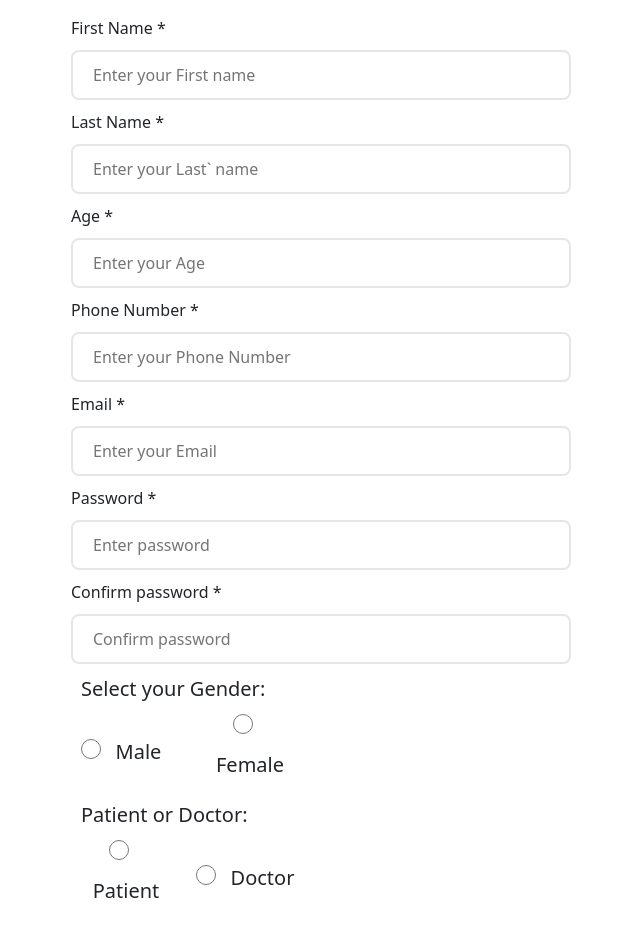
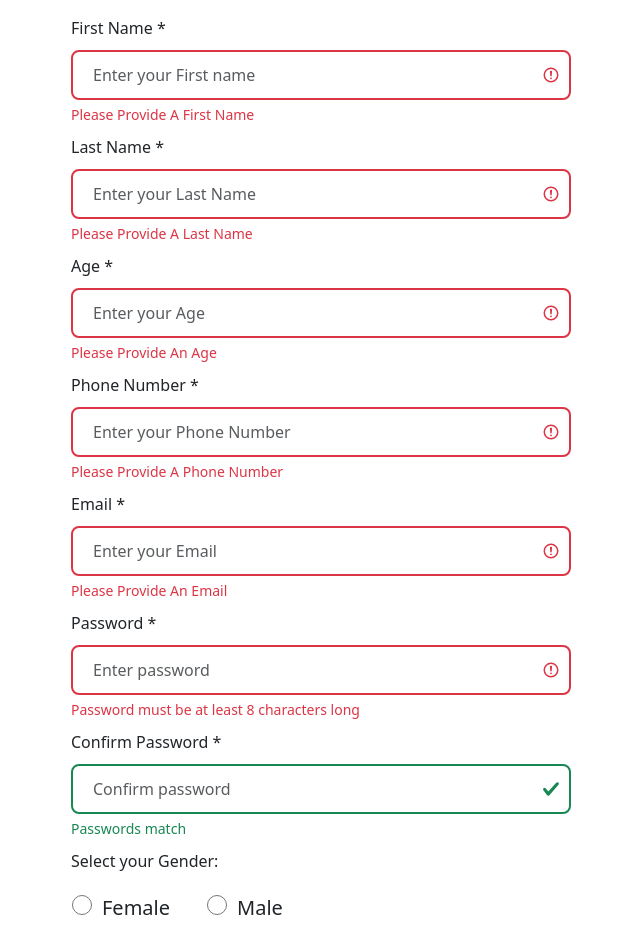
Before and after one commit to Montilla007/Appointment-Care, a React (Vite) app in the folder Website/Appoint Care/: page /PatientSignup in a window 1280 px wide. Shown: the part 1049-1992 px from the top of the page, without its empty margins (395-1035 px from the left). Built offline with nearby package versions, Linux system fonts and the light colour scheme.

Commit message:
Added validation in signup

```diff
--- a/Website/Appoint Care/src/App.jsx
+++ b/Website/Appoint Care/src/App.jsx
@@ -26,8 +26,7 @@ function App() {
           <Route path='/PatientSignup' element={<Patientsignup />} />
           <Route path='/DoctorInformation' element={<DoctorInformation />} />
           <Route path='/DoctorPage' element={<DoctorPage />} />
-          <Route path='/PatientInformation' element={<PatientInformation />} />
-        </Routes>
+          <Route path='/PatientInformation' element={<PatientInformation />} />        </Routes>
         <Footer />
       </BrowserRouter>
 
--- a/Website/Appoint Care/src/components/header/Navigation.jsx
+++ b/Website/Appoint Care/src/components/header/Navigation.jsx
@@ -24,7 +24,7 @@ const Navigation = () => {
                         </ul>
                     </div>
                     <div className='collapse navbar-collapse justify-content-end' id="login">
-                        <NavLink to="/Auth/Signup" className="linker">Sign Up</NavLink>
+                        <NavLink to="/PatientSignup" className="linker">Sign Up</NavLink>
                         <NavLink to="/Login" className="login">Login</NavLink>
                         {/*
                         <NavLink to="/SignUp" className="linker">Sign Up</NavLink>
--- a/Website/Appoint Care/src/css/PatientInformation.css
+++ b/Website/Appoint Care/src/css/PatientInformation.css
@@ -11,6 +11,5 @@
 }
 
 .main-2 {
-    height: 100vh;
     margin-bottom: 500px;
 }
--- a/Website/Appoint Care/src/css/Patientsignup.css
+++ b/Website/Appoint Care/src/css/Patientsignup.css
@@ -17,20 +17,25 @@
     margin-left: 30px;
 }
 
-.signup-form label {
+.input-control input:focus{
+    background-color: #ffffff;
+}
+.input-control label{
     font-weight: 500;
     text-align: left;
     padding: 10px 0;
 }
-
-.signup-form input {
+.input-control input{
     border: 2px solid #E6E6E6;
     border-radius: 8px;
     width: 500px;
     height: 50px;
     padding-left: 20px;
 }
-
+.input-control .error{
+    font-size: 14px;
+    text-align: left;
+}
 .submit-signup {
     margin-top: 30px;
     width: 500px;
@@ -40,33 +45,35 @@
     color: white;
     border: 0;
 }
-
-#male,
-#female,
-#Patient,
-#Doctor {
+.submit-signup:active{
+    background-color: #6EAB36;
+}
+#Patient,#Doctor, #female,#male{
     width: 20px;
     height: 20px;
+    margin-right: 10px;
+    padding: 0;
 }
-
-.radio-button-container {
-    display: flex;
-    align-items: center;
-}
-
-.radio-button {
-    margin-right: 5px;
-}
-
-.radio-button-text {
+#MaleLabel,#FemaleLabel,#PatientLabel,#DoctorLabel{
     font-size: 20px;
 }
+.custom-file{
+    border: 2px solid yellow;
+    width: 100%;
 
-/* Additional CSS for aligning the radio buttons and labels */
-.radio-button {
-    margin-right: 5px;
 }
+.upload label{
+    text-align: left;
+    width: 500px;
+    font-weight: 500;
+    font-size: 20px;
 
-.radio-button-text {
-    margin-left: 10px;
 }
+.upload input{
+    margin-top: 5px;
+    border: 2px solid #E6E6E6 ;
+    width: 500px;
+    text-align: left;
+    font-size: 18px;
+
+}
--- a/Website/Appoint Care/src/pages/patientsignup/Patientsignup.jsx
+++ b/Website/Appoint Care/src/pages/patientsignup/Patientsignup.jsx
@@ -1,10 +1,10 @@
-import React from 'react';
+import React, { useState } from 'react';
 import '../../css/Patientsignup.css';
 import WelcomeDesign from '../../components/reusecomponent/WelcomeDesign';
 import axios from 'axios';
 
 const Patientsignup = () => {
-    const [form, setForm] = React.useState({
+    const [form, setForm] = useState({
         task: "",
         Fname: "",
         Lname: "",
@@ -13,22 +13,35 @@ const Patientsignup = () => {
         gender: "",
         email: "",
         password: "",
+        confirmPassword: "",
+        image: "",
     });
-    const handleSubmit = (e) => {
-        e.preventDefault();
-        axios.post('http://localhost:3001/api/v1/auth/signup', { post: form }) // Use 'form' instead of undefined 'post'
-            .then(response => console.log(response))
-            .catch(err => console.error(err));
-    };
-    function handleClick(event) {
-        const { name, value, type, checked } = event.target;
+
+    const handleChange = (e) => {
+        const { name, value, type, checked } = e.target;
         setForm(prevState => ({
             ...prevState,
             [name]: type === "checkbox" ? checked : value
         }));
+    };
+
+    const handleSubmit = async (e) => {
+        e.preventDefault();
+        try {
+            const response = await axios.post(
+                "http://localhost:3001/api/v1/Auth/SignUp",
+                form
+            );
+            console.log(response.data);
+        } catch (error) {
+            console.error("Registration failed:", error.response.data);
         }
-
-    console.log(form);
+    };
+    const isValidEmail = (email) => {
+        const re = /^[^\s@]+@[^\s@]+\.[^\s@]+$/;
+        return re.test(email);
+    };
+    const passwordsMatch = form.password === form.confirmPassword;
 
     return (
         <section className='patient-signup'>
@@ -40,47 +53,159 @@ const Patientsignup = () => {
                         <div className="row">
                             <div className="col-4"></div>
                             <div className="col-4">
-                                <form onSubmit={handleSubmit} className='signup-form mx-auto'>
+                                <form onSubmit={handleSubmit} className='form signup-form mx-auto'>
                                     <h2 style={{ color: '#6EAB36' }}>Sign up</h2>
                                     <h4>Please complete the following details to proceed</h4>
+                                    <div className="input-control">
                                         <label className="d-block" htmlFor="firstName-patient">First Name *</label>
-                                    <input type="text" placeholder="Enter your First name" id="firstName-patient" required onChange={handleClick} name="Fname"  value={form.Fname} />
+                                        <input
+                                            className={`form-control ${form.Fname ? 'is-valid' : 'is-invalid'}`}
+                                            type="text"
+                                            placeholder="Enter your First name"
+                                            id="firstName-patient"
+                                            required
+                                            onChange={handleChange}
+                                            name="Fname"
+                                            value={form.Fname}
+                                        />
+                                        <div className={`error ${form.Fname ? 'valid-feedback' : 'invalid-feedback'}`}>
+                                            {form.Fname ? "Looks Good" : "Please Provide A First Name"}
+                                        </div>
+                                    </div>
+                                    <div className="input-control">
                                         <label className="d-block" htmlFor="lastName-patient">Last Name *</label>
-                                    <input type="text" placeholder="Enter your Last` name" id="lastName-patient" required onChange={handleClick} name="Lname" value={form.Lname} />
+                                        <input
+                                            className={`form-control ${form.Lname ? 'is-valid' : 'is-invalid'}`}
+                                            type="text"
+                                            placeholder="Enter your Last Name"
+                                            id="lastName-patient"
+                                            required
+                                            onChange={handleChange}
+                                            name="Lname"
+                                            value={form.Lname}
+                                        />
+                                        <div className={`error ${form.Lname ? 'valid-feedback' : 'invalid-feedback'}`}>
+                                            {form.Lname ? "Looks Good" : "Please Provide A Last Name"}
+                                        </div>
+                                    </div>
+                                    <div className="input-control">
                                         <label className="d-block" htmlFor="age-patient">Age *</label>
-                                    <input type="number" placeholder="Enter your Age" id="age-patient" required onChange={handleClick} name="age" value={form.age} />
+                                        <input
+                                            className={`form-control ${form.age ? 'is-valid' : 'is-invalid'}`}
+                                            type="number"
+                                            placeholder="Enter your Age"
+                                            id="age-patient"
+                                            required
+                                            onChange={handleChange}
+                                            name="age"
+                                            value={form.age}
+                                        />
+                                        <div className={`error ${form.age ? 'valid-feedback' : 'invalid-feedback'}`}>
+                                            {form.age ? "Looks Good" : "Please Provide An Age"}
+                                        </div>
+                                    </div>
+                                    <div className="input-control">
                                         <label className="d-block" htmlFor="phonenumber-patient">Phone Number *</label>
-                                    <input type="text" placeholder="Enter your Phone Number" id="phonenumber-patient" required onChange={handleClick} name="number"  value={form.number}/>
+                                        <input
+                                            className={`form-control ${form.number ? 'is-valid' : 'is-invalid'}`}
+                                            type="text"
+                                            placeholder="Enter your Phone Number"
+                                            id="phonenumber-patient"
+                                            required
+                                            onChange={handleChange}
+                                            name="number"
+                                            value={form.number}
+                                        />
+                                        <div className={`error ${form.number ? 'valid-feedback' : 'invalid-feedback'}`}>
+                                            {form.number ? "Looks Good" : "Please Provide A Phone Number"}
+                                        </div>
+                                    </div>
+                                    <div className="input-control">
                                         <label className="d-block" htmlFor="email-patient">Email *</label>
-                                    <input type="email" placeholder="Enter your Email" id="email-patient" required onChange={handleClick} name="email" value={form.email} />
+                                        <input
+                                            className={`form-control ${form.email && isValidEmail(form.email) ? 'is-valid' : 'is-invalid'}`}
+                                            type="email"
+                                            placeholder="Enter your Email"
+                                            id="email-patient"
+                                            required
+                                            onChange={handleChange}
+                                            name="email"
+                                            value={form.email}
+                                            autoComplete="email"
+                                        />
+                                        <div className={`error ${form.email && isValidEmail(form.email) ? 'valid-feedback' : 'invalid-feedback'}`}>
+                                            {form.email ? (isValidEmail(form.email) ? "Looks Good" : "Please Provide a Valid Email") : "Please Provide An Email"}
+                                        </div>
+                                    </div>
+                                    <div className="input-control">
                                         <label className="d-block" htmlFor="password-patient">Password *</label>
-                                    <input type="password" placeholder="Enter password" id="password-patient" required onChange={handleClick} name="password" value={form.password} autoComplete="new-password" />
-                                    <label className="d-block" htmlFor="confirmpassword-patient">Confirm password *</label>
-                                    <input type="password" placeholder="Confirm password" id="confirmpassword-patient" />
-                                    <div className=''>
+                                        <input
+                                            type="password"
+                                            placeholder="Enter password"
+                                            id="password-patient"
+                                            required
+                                            onChange={handleChange}
+                                            name="password"
+                                            value={form.password}
+                                            autoComplete="new-password"
+                                            pattern=".{8,}" // Pattern for at least 8 characters
+                                            className={`form-control ${form.password && form.password.length >= 8 ? 'is-valid' : 'is-invalid'}`}
+                                        />
+                                        <div className={`error ${form.password && form.password.length >= 8 ? 'valid-feedback' : 'invalid-feedback'}`}>
+                                            {form.password && form.password.length >= 8 ? "Looks Good" : "Password must be at least 8 characters long"}
+                                        </div>
+                                    </div>
+                                    <div className="input-control">
+                                        <label className="d-block" htmlFor="confirmPassword-patient">Confirm Password *</label>
+                                        <input
+                                            type="password"
+                                            placeholder="Confirm password"
+                                            id="confirmPassword-patient"
+                                            autoComplete="new-password"
+                                            required
+                                            onChange={handleChange}
+                                            name="confirmPassword"
+                                            value={form.confirmPassword}
+                                            pattern={form.password}
+                                            className={`form-control ${passwordsMatch ? 'is-valid' : 'is-invalid'}`}
+                                        />
+                                        <div className={`error ${passwordsMatch ? 'valid-feedback' : 'invalid-feedback'}`}>
+                                            {passwordsMatch ? "Passwords match" : "Passwords do not match"}
+                                        </div>
+                                    </div>
+                                    <div className='input-control'>
                                         <label className='d-block radio-button-text'>Select your Gender:</label>
                                         <div className='row align-items-center'>
-                                            <div className="col-4">
-                                                <input className='radio-button' type="radio" id="male" name="gender" value="Male" onChange={handleClick} checked={form.gender === "Male"} />
-                                                <label className='radio-button-text' htmlFor="male">Male</label>
+                                            <div className="col-4 p-0">
+                                                <input className='radio-button' type="radio" id="male" name="gender" value="Male" onChange={handleChange} checked={form.gender === "Male"} />
+                                                <label id="FemaleLabel" className='radio-button-text' htmlFor="male">Female</label>
                                             </div>
-                                            <div className="col-4">
-                                                <input className='radio-button' type="radio" id="female" name="gender" value="Female" onChange={handleClick} checked={form.gender === "Female"} />
-                                                <label className='radio-button-text' htmlFor="female">Female</label>
+                                            <div className="col-4 p-0">
+                                                <input className='radio-button' type="radio" id="female" name="gender" value="Female" onChange={handleChange} checked={form.gender === "Female"} />
+                                                <label id="MaleLabel" className='radio-button-text' htmlFor="female">Male</label>
                                             </div>
                                         </div>
                                     </div>
-                                    <div className=''>
+
+                                    <div>
+                                    </div>
+                                    <div className='input-control'>
                                         <label className='d-block radio-button-text'>Patient or Doctor: </label>
                                         <div className='row align-items-center'>
-                                            <div className="col-4">
-                                                <input className='radio-button' type="radio" id="Patient" name="task" value="Patient" onChange={handleClick} checked={form.task === "Patient"} />
-                                                <label className='radio-button-text' htmlFor="Patient">Patient</label>
+                                            <div className="col-4 p-0">
+                                                <input className='radio-button' type="radio" id="Patient" name="task" value="Patient" onChange={handleChange} checked={form.task === "Patient"} />
+                                                <label id="PatientLabel" className='radio-button-text' htmlFor="Patient">Patient</label>
                                             </div>
-                                            <div className="col-4">
-                                                <input className='radio-button' type="radio" id="Doctor" name="task" value="Doctor" onChange={handleClick} checked={form.task === "Doctor"} />
-                                                <label className='radio-button-text' htmlFor="Doctor">Doctor</label>
+                                            <div className="col-4 p-0">
+                                                <input className='radio-button' type="radio" id="Doctor" name="task" value="Doctor" onChange={handleChange} checked={form.task === "Doctor"} />
+                                                <label id="DoctorLabel" className='radio-button-text' htmlFor="Doctor">Doctor</label>
                                             </div>
+                                        </div>
+                                    </div>
+                                    <div className='upload mt-4'>
+                                        <label htmlFor="inputGroupFile01">Upload a Profile Picture <i class="fa-solid fa-camera"></i> </label>
+                                        <div>
+                                            <input type="file" class="custom-file-input" id="inputGroupFile01" onChange={handleChange} value={form.image} name='image' />
                                         </div>
                                     </div>
                                     <button className=" d-block mx-auto submit-signup">Submit</button>
@@ -93,8 +218,7 @@ const Patientsignup = () => {
                 </div>
             </div >
         </section >
-
     )
 }
 
-export default Patientsignup
+export default Patientsignup;
```
Also changed, not shown: Website/Appoint Care/src/components/reusecomponent/PatientInformation.jsx (+18 -7 lines). Lines whose indentation alone changed are shown as unchanged.
